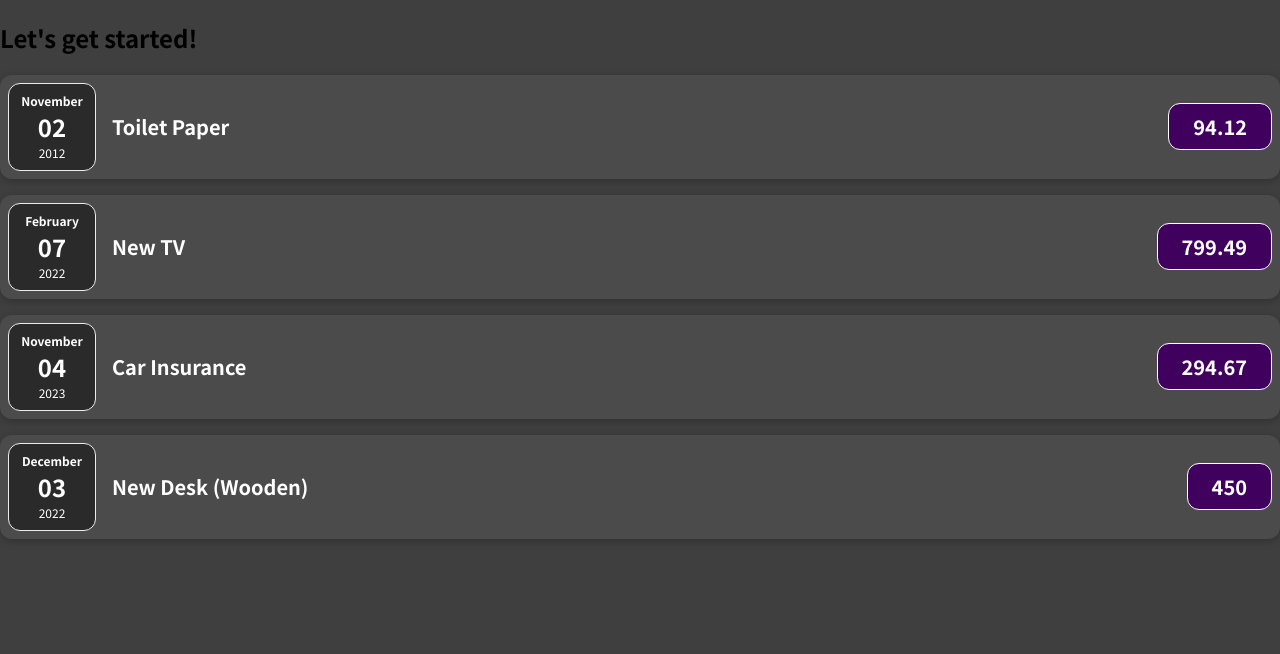
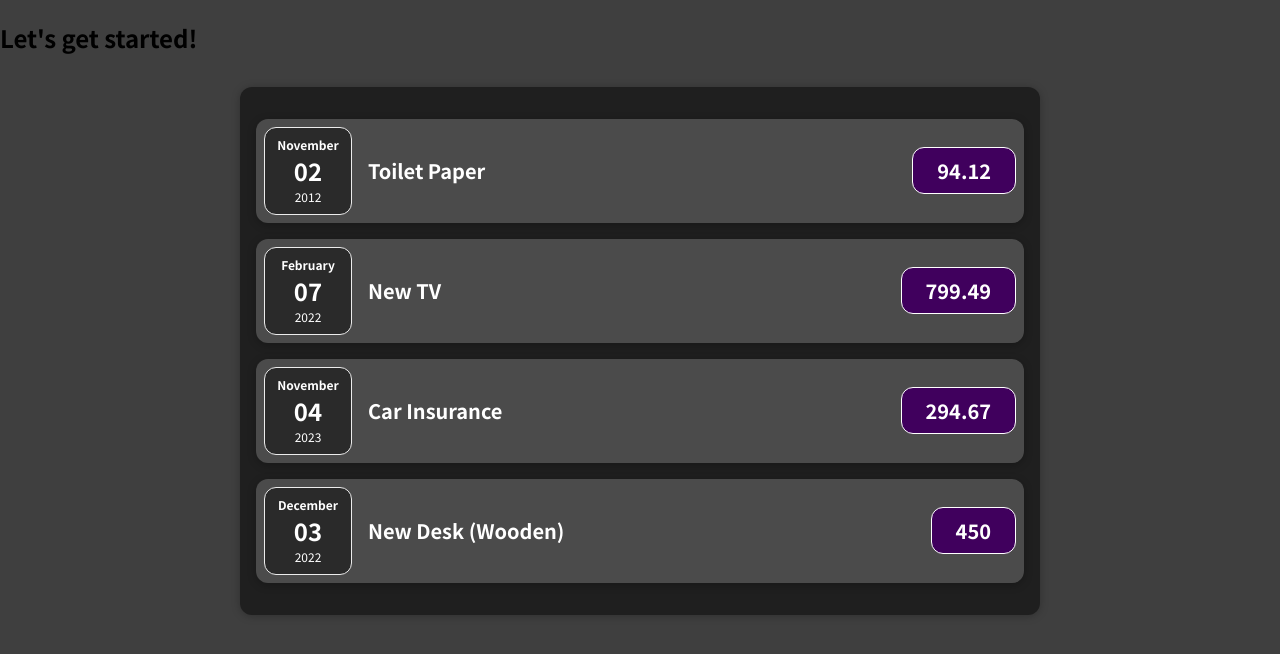
Before and after one commit to JamesFThomas/Complete_Guide_ReactCourse, a JavaScript app: page / in a window 1280 px wide. Shown: the top 654 px of the page. Built offline with nearby package versions, Linux system fonts and the light colour scheme.

Commit message:
( update ) Expenses component made - expense dat moved into js file

```diff
--- a/src/App.js
+++ b/src/App.js
@@ -1,56 +1,11 @@
-import ExpenseItem from "./components/ExpenseItem";
+import Expenses from "./components/Expenses";
+import expenses from "./data/expenseData"
 
 const App = () => {
-
-  const expenses = [
-    {
-      id: 'e1',
-      title: 'Toilet Paper',
-      amount: 94.12,
-      date: new Date(Date.UTC(2012, 10, 2, 3)).toLocaleString(),
-    },
-    {
-      id: 'e2',
-      title: 'New TV',
-      amount: 799.49,
-      date: new Date(Date.UTC(2022, 1, 7, 1)).toLocaleString()
-    },
-    {
-      id: 'e3',
-      title: 'Car Insurance',
-      amount: 294.67,
-      date: new Date(Date.UTC(2022, 22, 4, 4)).toLocaleString(),
-    },
-    {
-      id: 'e4',
-      title: 'New Desk (Wooden)',
-      amount: 450,
-      date: new Date(Date.UTC(2022, 11, 3, 5)).toLocaleString(),
-    }
-  ];
   return (
     <div>
       <h2>Let's get started!</h2>
-      <ExpenseItem
-        date={expenses[0].date}
-        title={expenses[0].title}
-        amount={expenses[0].amount}
-      />
-      <ExpenseItem
-        date={expenses[1].date}
-        title={expenses[1].title}
-        amount={expenses[1].amount}
-      />      <ExpenseItem
-        date={expenses[2].date}
-        title={expenses[2].title}
-        amount={expenses[2].amount}
-      />
-      <ExpenseItem
-        date={expenses[3].date}
-        title={expenses[3].title}
-        amount={expenses[3].amount}
-      />
-
+      <Expenses expenses={expenses} />
     </div>
   );
 }
--- a/src/components/ExpenseDate.js
+++ b/src/components/ExpenseDate.js
@@ -1,4 +1,4 @@
-import './ExpenseDate.css'
+import '../style/ExpenseDate.css'
 
 const ExpenseDate = (props) => {
 
--- a/src/components/ExpenseItem.js
+++ b/src/components/ExpenseItem.js
@@ -1,4 +1,4 @@
-import './ExpenseItem.css'
+import '../style/ExpenseItem.css'
 import ExpenseDate from './ExpenseDate'
 
 const ExpenseItem = (expenses) => {
--- /dev/null
+++ b/src/components/Expenses.js
@@ -0,0 +1,31 @@
+import '../style/Expenses.css'
+import ExpenseItem from "./ExpenseItem";
+
+const Expenses = (props) => {
+
+    return (
+        <div className='expenses'>
+            <ExpenseItem
+                date={props.expenses[0].date}
+                title={props.expenses[0].title}
+                amount={props.expenses[0].amount}
+            />
+            <ExpenseItem
+                date={props.expenses[1].date}
+                title={props.expenses[1].title}
+                amount={props.expenses[1].amount}
+            />      <ExpenseItem
+                date={props.expenses[2].date}
+                title={props.expenses[2].title}
+                amount={props.expenses[2].amount}
+            />
+            <ExpenseItem
+                date={props.expenses[3].date}
+                title={props.expenses[3].title}
+                amount={props.expenses[3].amount}
+            />
+        </div>
+    );
+}
+
+export default Expenses;
--- /dev/null
+++ b/src/data/expenseData.js
@@ -0,0 +1,28 @@
+const expenses = [
+    {
+        id: 'e1',
+        title: 'Toilet Paper',
+        amount: 94.12,
+        date: new Date(Date.UTC(2012, 10, 2, 3)).toLocaleString(),
+    },
+    {
+        id: 'e2',
+        title: 'New TV',
+        amount: 799.49,
+        date: new Date(Date.UTC(2022, 1, 7, 1)).toLocaleString()
+    },
+    {
+        id: 'e3',
+        title: 'Car Insurance',
+        amount: 294.67,
+        date: new Date(Date.UTC(2022, 22, 4, 4)).toLocaleString(),
+    },
+    {
+        id: 'e4',
+        title: 'New Desk (Wooden)',
+        amount: 450,
+        date: new Date(Date.UTC(2022, 11, 3, 5)).toLocaleString(),
+    }
+];
+
+export default expenses;
--- a/src/index.js
+++ b/src/index.js
@@ -1,6 +1,6 @@
 import ReactDOM from 'react-dom/client';
 
-import './index.css';
+import './style/index.css';
 import App from './App';
 
 const root = ReactDOM.createRoot(document.getElementById('root'));
--- /dev/null
+++ b/src/style/Expenses.css
@@ -0,0 +1,9 @@
+.expenses {
+    padding: 1rem;
+    background-color: rgb(31, 31, 31);
+    margin: 2rem auto;
+    width: 50rem;
+    max-width: 95%;
+    border-radius: 12px;
+    box-shadow: 0 1px 8px rgba(0, 0, 0, 0.25);
+}
```
Also changed, not shown: src/style/ExpenseDate.css (renamed from src/components/ExpenseDate.css), src/style/ExpenseItem.css (renamed from src/components/ExpenseItem.css), src/style/index.css (renamed from src/index.css), 1 other file (tests, documents, lock files or other folders).
